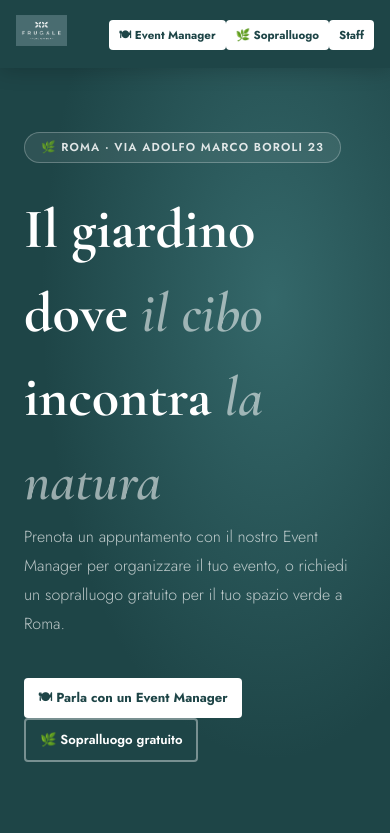
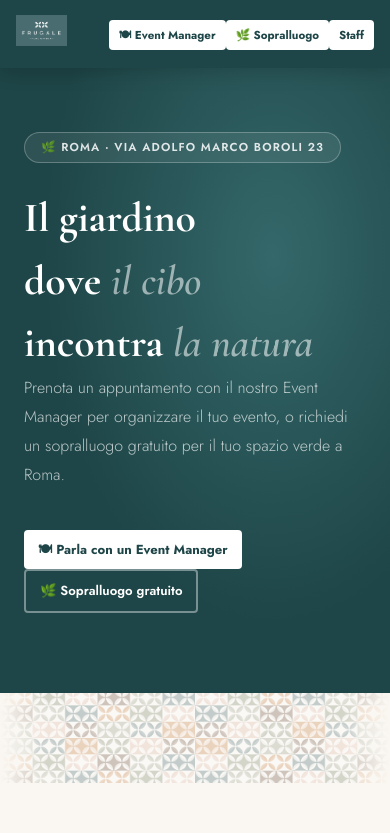
Before and after one commit to lucamessina90-hue/frugale-food-garden, a Next.js app: page / in a window 390 px wide. Shown: the top 833 px of the page. Built offline with nearby package versions, Linux system fonts and the light colour scheme.

Commit message:
Fix hero h1 white on mobile

```diff
--- a/src/app/globals.css
+++ b/src/app/globals.css
@@ -157,3 +157,17 @@ h1.hero-h1 {
   font-size: clamp(3.5rem, 6vw, 5.5rem) !important;
   font-family: 'Cormorant Garamond', Georgia, serif !important;
 }
+
+@media (max-width: 768px) {
+  h1.hero-h1 {
+    color: white !important;
+    font-size: 2.6rem !important;
+  }
+}
+
+@media (max-width: 768px) {
+  h1.hero-h1 {
+    color: white !important;
+    font-size: 2.6rem !important;
+  }
+}
```
